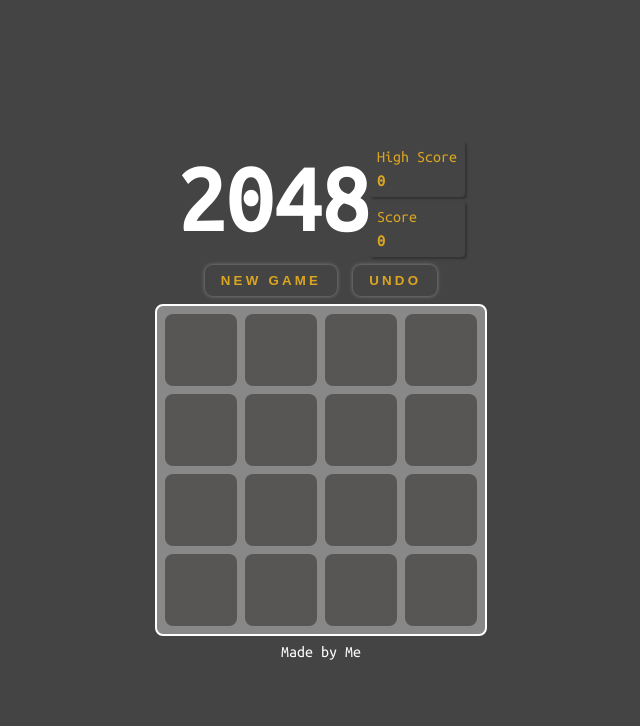
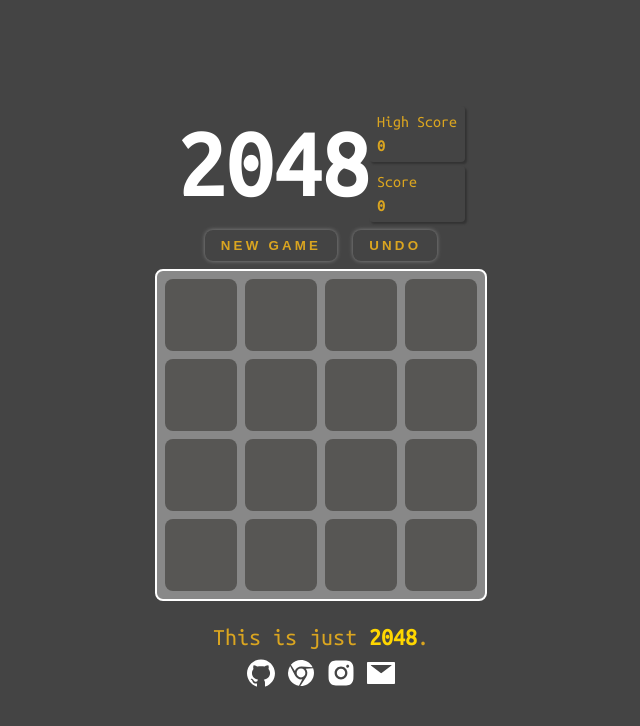
Before and after one commit to yahyafati/2048, a React app: page / in a window 1280 px wide. Shown: the top 726 px of the page, without its empty margins (319-959 px from the left). Built offline with nearby package versions, Linux system fonts and the light colour scheme.

Commit message:
added gameover

```diff
--- a/package.json
+++ b/package.json
@@ -24,6 +24,7 @@
         "css-loader": "^6.6.0",
         "file-loader": "^6.2.0",
         "html-webpack-plugin": "^5.5.0",
+        "react-icons": "^4.3.1",
         "style-loader": "^3.3.1",
         "webpack": "^5.70.0",
         "webpack-cli": "^4.9.2",
--- a/src/App.js
+++ b/src/App.js
@@ -5,6 +5,7 @@ import ButtonsContainer from "./components/header/ButtonsContainer";
 import Header from "./components/header/Header";
 import { arraysEqual } from "./helpers/Helpers";
 import {
+    has_moves_available,
     shiftToDown,
     shiftToLeft,
     shiftToRight,
@@ -43,6 +44,13 @@ const App = () => {
     );
 
     useEffect(() => {
+        if (!has_moves_available(board)) {
+            console.log("Game Is Over");
+            setGameStatus(GAME_STATUSES.GAME_OVER);
+        }
+    }, [board]);
+
+    useEffect(() => {
         localStorage.setItem("board", JSON.stringify(board));
         localStorage.setItem("highScore", String(highScore));
         localStorage.setItem("gameStatus", String(gameStatus));
@@ -74,8 +82,17 @@ const App = () => {
     };
 
     const setupNewGame = () => {
+        if (
+            gameStatus !== GAME_STATUSES.GAME_OVER &&
+            // gameStatus === GAME_STATUSES.GOT_TO_2048 ||
+            !confirm(
+                "You are going to lose your current progress. Are you sure?"
+            )
+        )
+            return;
         setBoard([...Array(16)].map(() => 0));
         setScore(0);
+        setGameStatus(GAME_STATUSES.IN_GAME);
         setNewLoad(false);
         setNext((current) => !current);
         localStorage.removeItem("prevBoard");
@@ -98,18 +115,24 @@ const App = () => {
         };
         if (e.keyCode in KEYS) {
             const board_shifted = KEYS[e.keyCode](board);
-            console.log(board_shifted);
+            // console.log(board_shifted);
             const newBoard = board_shifted.board;
             if (!arraysEqual(newBoard, board)) {
                 localStorage.setItem("prevBoard", JSON.stringify(board));
                 setNewLoad(false);
                 setBoard(newBoard);
                 // 2 ** 11 = 2048
-                if (gameStatus === GAME_STATUSES.IN_GAME && 11 in newBoard) {
+                // console.log(newBoard);
+                if (
+                    gameStatus === GAME_STATUSES.IN_GAME &&
+                    [...newBoard].includes(11)
+                ) {
+                    // console.log(gameStatus, GAME_STATUSES.IN_GAME, newBoard);
                     setGameStatus(GAME_STATUSES.GOT_TO_2048);
                 } else if (gameStatus === GAME_STATUSES.GOT_TO_2048) {
                     setGameStatus(GAME_STATUSES.POST_2048);
                 }
+
                 setScore((current) => current + board_shifted.score);
                 setNext((current) => !current);
             }
@@ -130,6 +153,7 @@ const App = () => {
                 board={board}
                 gameStatus={gameStatus}
                 setGameStatus={setGameStatus}
+                setupNewGame={setupNewGame}
             />
             <Footer />
         </div>
--- a/src/components/board/Board.js
+++ b/src/components/board/Board.js
@@ -1,6 +1,7 @@
 import React from "react";
 import { GAME_STATUSES } from "../../App";
 import GameOver from "./GameOver";
+import ReachedGoal from "./ReachedGoal";
 
 const CELL_COLORS = [
     "",
@@ -35,10 +36,13 @@ const Board = ({ board, gameStatus, setGameStatus, setupNewGame }) => {
     return (
         <div className="board">
             {gameStatus === GAME_STATUSES.GOT_TO_2048 && (
-                <GameOver
+                <ReachedGoal
                     setGameStatus={setGameStatus}
                     setupNewGame={setupNewGame}
                 />
+            )}
+            {gameStatus === GAME_STATUSES.GAME_OVER && (
+                <GameOver setupNewGame={setupNewGame} />
             )}
             {[...Array(16).keys()].map((index) => {
                 const item = board[index];
--- a/src/components/board/GameOver.js
+++ b/src/components/board/GameOver.js
@@ -1,18 +1,14 @@
 import React from "react";
-import { GAME_STATUSES } from "../../App";
 
-const GameOver = ({ setGameStatus, setupNewGame }) => {
+const GameOver = ({ setupNewGame }) => {
     return (
         <div className="gameover-div">
             <h2 className="congrats">Game Over</h2>
-            <h3 className="desc">
+            {/* <h3 className="desc">
                 You've got to <span className="_2048">2048</span>
-            </h3>
+            </h3> */}
             <div className="buttons">
-                <button onClick={setupNewGame}>New Game</button>
-                <button onClick={() => setGameStatus(GAME_STATUSES.POST_2048)}>
-                    Continue
-                </button>
+                <button onClick={() => setupNewGame()}>New Game</button>
             </div>
         </div>
     );
--- /dev/null
+++ b/src/components/board/ReachedGoal.js
@@ -0,0 +1,21 @@
+import React from "react";
+import { GAME_STATUSES } from "../../App";
+
+const ReachedGoal = ({ setGameStatus, setupNewGame }) => {
+    return (
+        <div className="gameover-div">
+            <h2 className="congrats">Game Over</h2>
+            <h3 className="desc">
+                You've got to <span className="_2048">2048</span>
+            </h3>
+            <div className="buttons">
+                <button onClick={setupNewGame}>New Game</button>
+                <button onClick={() => setGameStatus(GAME_STATUSES.POST_2048)}>
+                    Continue
+                </button>
+            </div>
+        </div>
+    );
+};
+
+export default ReachedGoal;
--- a/src/components/footer/Footer.js
+++ b/src/components/footer/Footer.js
@@ -1,7 +1,36 @@
 import React from "react";
+import {
+    AiFillChrome,
+    AiFillGithub,
+    AiFillInstagram,
+    AiFillMail,
+} from "react-icons/ai";
 
 const Footer = () => {
-    return <footer>Made by Me</footer>;
+    return (
+        <footer>
+            <p className="desc">
+                This is just <span className="_2048">2048</span>.
+            </p>
+            <div className="socials-container">
+                <a className="social-icon" href="https://github.com/yahyafati">
+                    <AiFillGithub />
+                </a>
+                <a className="social-icon" href="https://yahyafati.com">
+                    <AiFillChrome />
+                </a>
+                <a
+                    className="social-icon"
+                    href="https://instagram.com/yahyafati8"
+                >
+                    <AiFillInstagram />
+                </a>
+                <a className="social-icon" href="mailto:yfati037@gmail.com">
+                    <AiFillMail />
+                </a>
+            </div>
+        </footer>
+    );
 };
 
 export default Footer;
--- a/src/helpers/KeyEventHandlers.js
+++ b/src/helpers/KeyEventHandlers.js
@@ -23,13 +23,16 @@ const setColumn = (column, mBoard, colIndex) => {
     mBoard.forEach((row, rowIndex) => (row[colIndex] = column[rowIndex]));
 };
 
-const shift = (row, reverse = false) => {
+const shift = (row, isPossible = false, reverse = false) => {
     if (reverse) row.reverse();
 
     let prevIndex = 0;
     let score = 0;
     for (let j = 1; j < row.length; j++) {
         const item = row[j];
+        if (score > 0 && isPossible) {
+            return score;
+        }
         if (item === 0) continue;
         if (row[prevIndex] === 0) {
             row[j] = 0;
@@ -48,38 +51,54 @@ const shift = (row, reverse = false) => {
     return score;
 };
 
-export const shiftToLeft = (board) => {
+export const shiftToLeft = (board, isPossible = false) => {
     const mBoard = to_multi_array(board);
     let score = 0;
-    mBoard.forEach((row) => (score += shift(row)));
+    mBoard.forEach((row) => (score += shift(row, isPossible)));
     return { board: mBoard.flat(), score };
 };
 
-export const shiftToRight = (board) => {
+export const shiftToRight = (board, isPossible = false) => {
     const mBoard = to_multi_array(board);
     let score = 0;
-    mBoard.forEach((row) => (score += shift(row, true)));
+    mBoard.forEach((row) => (score += shift(row, isPossible, true)));
     return { board: mBoard.flat(), score };
 };
 
-export const shiftToUp = (board) => {
+export const shiftToUp = (board, isPossible = false) => {
     const mBoard = to_multi_array(board);
     let score = 0;
     for (let colIndex = 0; colIndex < 4; colIndex++) {
         const column = getColumn(mBoard, colIndex);
-        score += shift(column);
+        score += shift(column, isPossible);
         setColumn(column, mBoard, colIndex);
     }
     return { board: mBoard.flat(), score };
 };
 
-export const shiftToDown = (board) => {
+export const shiftToDown = (board, isPossible = false) => {
     const mBoard = to_multi_array(board);
     let score = 0;
     for (let colIndex = 0; colIndex < 4; colIndex++) {
         const column = getColumn(mBoard, colIndex);
-        score += shift(column, true);
+        score += shift(column, isPossible, true);
         setColumn(column, mBoard, colIndex);
     }
     return { board: mBoard.flat(), score };
 };
+
+export const has_moves_available = (board) => {
+    // console.log("B", board);
+    // console.log("L", shiftToLeft(board, true));
+    // console.log("R", shiftToRight(board, true));
+    // console.log("U", shiftToUp(board, true));
+    // console.log("D", shiftToDown(board, true));
+    // console.log("0", [...board].includes(0));
+    return (
+        [...board].includes(0) ||
+        shiftToLeft(board, true).score > 0 ||
+        shiftToRight(board, true).score > 0 ||
+        shiftToUp(board, true).score > 0 ||
+        shiftToDown(board, true).score > 0
+    );
+};
--- a/src/styles/index.css
+++ b/src/styles/index.css
@@ -9,6 +9,10 @@ body {
   background-color: #444;
   color: white;
   font-family: "Ubuntu Mono", monospace;
+}
+
+a {
+  color: inherit;
 }
 
 button {
@@ -198,4 +202,41 @@ button:focus {
   font-size: 1.5rem;
   font-weight: bold;
 }
+
+.app footer {
+  display: -webkit-box;
+  display: -ms-flexbox;
+  display: flex;
+  -webkit-box-orient: vertical;
+  -webkit-box-direction: normal;
+      -ms-flex-direction: column;
+          flex-direction: column;
+  gap: 0.5rem;
+  margin-top: 1rem;
+  text-align: center;
+}
+
+.app footer .desc {
+  font-size: 1.5rem;
+  color: goldenrod;
+}
+
+.app footer .desc ._2048 {
+  font-weight: bold;
+  color: gold;
+}
+
+.app footer .socials-container {
+  display: -webkit-box;
+  display: -ms-flexbox;
+  display: flex;
+  -webkit-box-pack: center;
+      -ms-flex-pack: center;
+          justify-content: center;
+  gap: 0.5rem;
+}
+
+.app footer .socials-container .social-icon {
+  font-size: 2rem;
+}
 /*# sourceMappingURL=index.css.map */
--- a/src/styles/index.scss
+++ b/src/styles/index.scss
@@ -9,6 +9,10 @@ body {
     color: white;
     // font-family: "Syne Mono", monospace;
     font-family: "Ubuntu Mono", monospace;
+}
+
+a {
+    color: inherit;
 }
 
 button {
@@ -159,4 +163,30 @@ button {
             }
         }
     }
+
+    footer {
+        display: flex;
+        flex-direction: column;
+        gap: 0.5rem;
+        margin-top: 1rem;
+        text-align: center;
+
+        .desc {
+            font-size: 1.5rem;
+            color: goldenrod;
+            ._2048 {
+                font-weight: bold;
+                color: gold;
+            }
+        }
+
+        .socials-container {
+            display: flex;
+            justify-content: center;
+            gap: 0.5rem;
+            .social-icon {
+                font-size: 2rem;
+            }
+        }
+    }
 }
```
Also changed, not shown: 1 other file (tests, documents, lock files or other folders).
